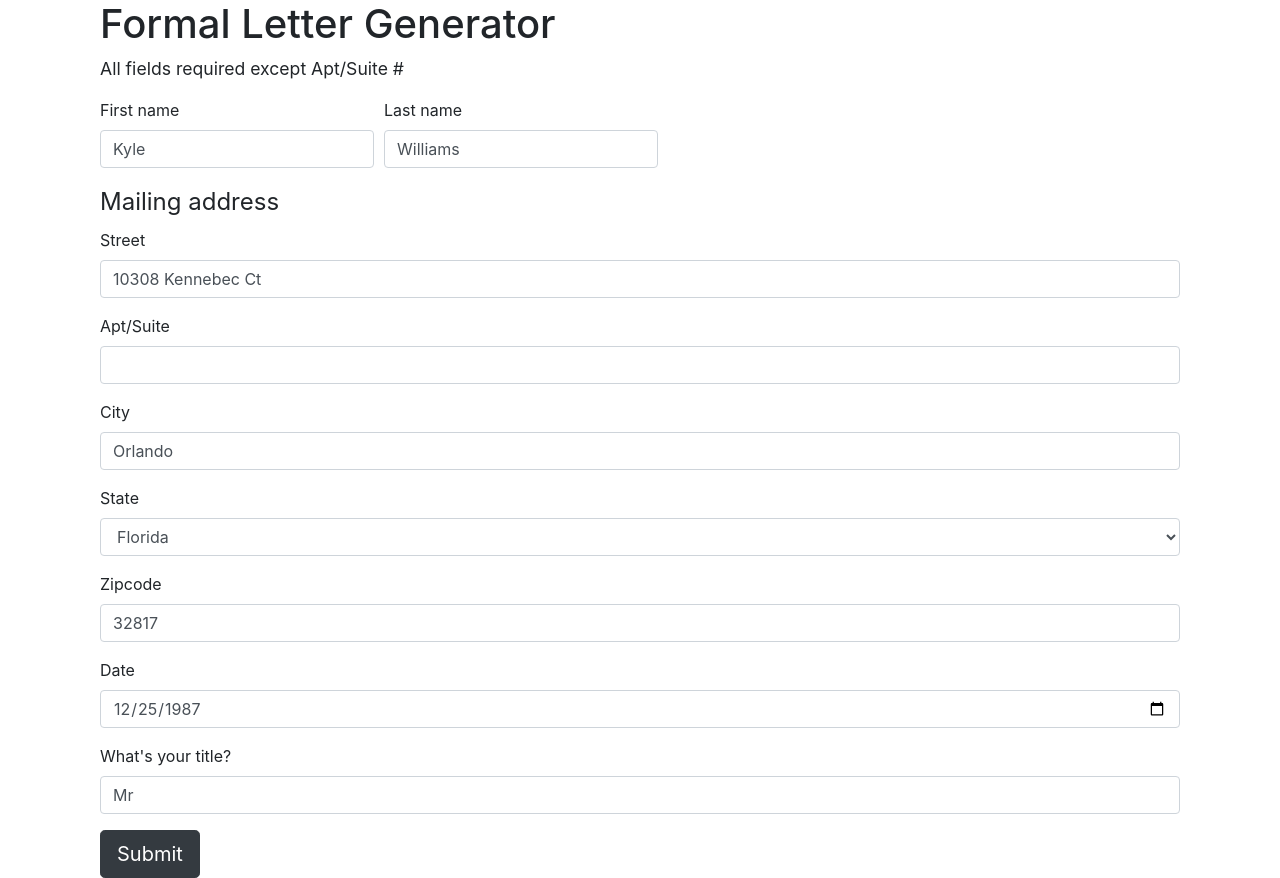
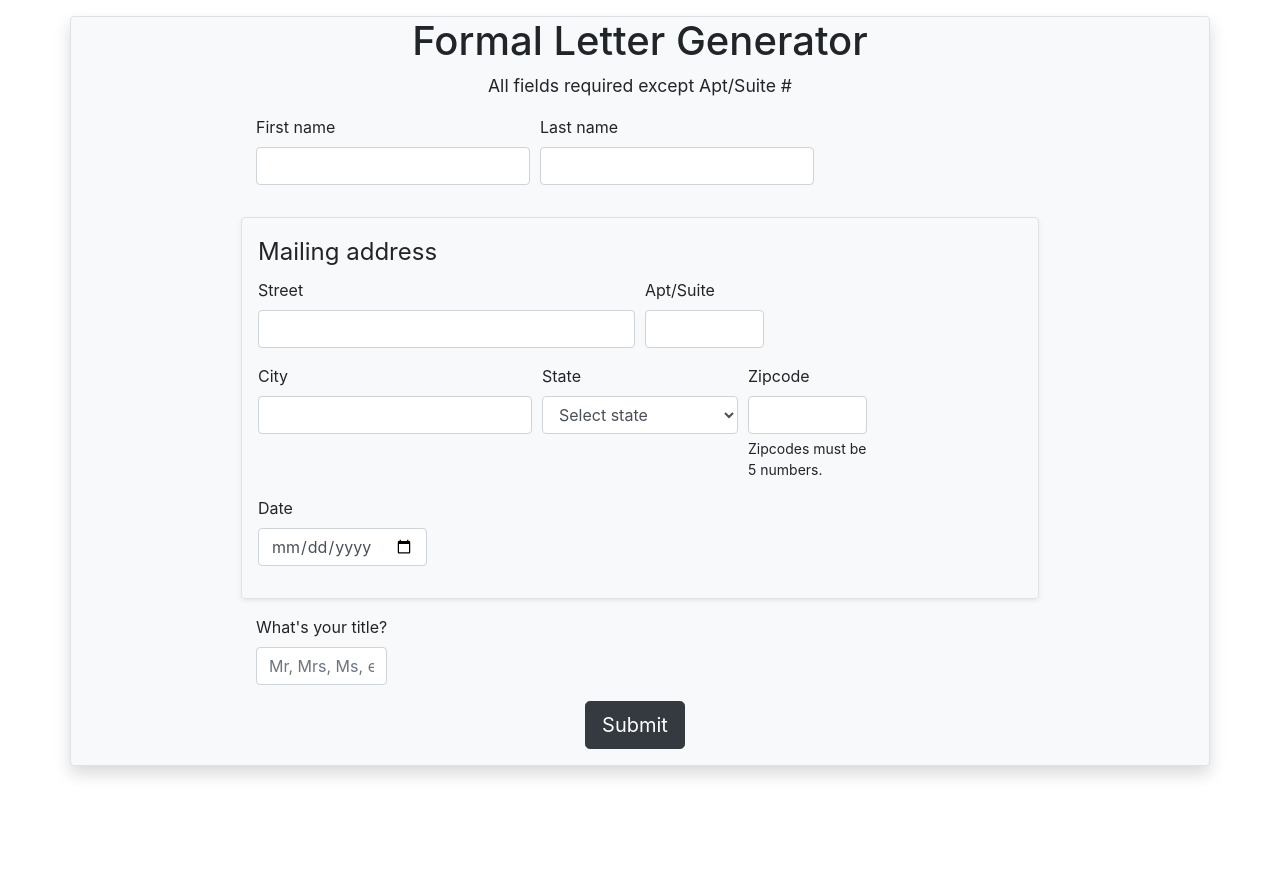
Before and after one commit to kylewcode/react-html-letter-v2, a React (Create React App) app in the folder client/: page / in a window 1280 px wide. After the commit the page ends 800 px from the top, so only its background shows below. Built offline with nearby package versions, Linux system fonts and the light colour scheme.

Commit message:
react-boostrap styling, stylesheet deletion, custom UI alerts

```diff
--- a/client/src/App.js
+++ b/client/src/App.js
@@ -3,20 +3,16 @@ import React, { Fragment, useState } from "react";
 import { stateList } from "./utils/stateList";
 import Modal from "./Modal";
 import Display from "./Display";
-// import Spinner from "./Spinner";
-// import "./App.css";
 
 // Bootstrap
 import Container from "react-bootstrap/Container";
 import Row from "react-bootstrap/Row";
 import Col from "react-bootstrap/Col";
 import Form from "react-bootstrap/Form";
-// import FormGroup from "react-bootstrap/FormGroup";
-// import FormLabel from "react-bootstrap/FormLabel";
-// import FormControl from "react-bootstrap/FormControl";
 import Button from "react-bootstrap/Button";
 import ModalContainer from "react-bootstrap/Modal";
 import Spinner from "react-bootstrap/Spinner";
+import Alert from "react-bootstrap/Alert";
 
 // The purpose of this component is to maintain the global state and determine the rendering of all other components.
 function App() {
@@ -30,20 +26,22 @@ function App() {
   }
 
   const initState = {
-    firstName: "Kyle",
-    lastName: "Williams",
-    street: "10308 Kennebec Ct",
+    firstName: "",
+    lastName: "",
+    street: "",
     aptSuite: "",
-    city: "Orlando",
-    stateName: "Florida",
-    zipcode: "32817",
-    date: "1987-12-25",
-    title: "Mr",
+    city: "",
+    stateName: "",
+    zipcode: "",
+    date: "",
+    title: "",
     status: "fillingOutForm",
   };
 
   const [state, setState] = useState(() => initState);
   const [responseData, setResponseData] = useState(() => null);
+  const [showInvalidError, setShowInvalidError] = useState(false);
+  const [showSystemError, setShowSystemError] = useState(false);
 
   function setStateByObject(object) {
     setState({ ...state, ...object });
@@ -75,7 +73,7 @@ function App() {
     const inputs = e.target.elements;
     const newState = trimTextInputs(inputs);
 
-    // Modal needs to be displayed after form is submitted. After the modal appears the user should be able to close out the modal and return to the form if the data is invalid.
+    // Modal needs to be displayed after form is submitted.
     if (dataValidated) newState.status = "formSubmitted";
     setStateByObject(newState);
   }
@@ -107,7 +105,6 @@ function App() {
       // What backound route would I be posting to with Heroku?
       const res = await axios.post("http://localhost:5000", body, config);
 
-      // Validate data
       const isValidated = validateData(res.data);
 
       // Because of how the data from the request is scoped here and invoked in handleSubmit, React state is the only option I can think of that can pass the data to the Modal component in the App render.
@@ -125,185 +122,41 @@ function App() {
 
   function validateData(data) {
     if (Array.isArray(data) && data.length === 0) {
-      window.alert(
-        "You entered an invalid address. Please enter your address and submit the form again."
-      );
+      // If SmartyStreets gets an invalid address it sends back an empty array. This triggers an error to notify the user.
+      setShowInvalidError(true);
       return false;
     }
 
     if (!Array.isArray(data)) {
-      window.alert(
-        "There has been a system error. Please try again at a later time."
-      );
+      // This error is just in case the API sends data that's completely wrong and notifies user.
+      setShowSystemError(true);
       return false;
     }
     return true;
   }
 
-  // const formElement = (
-  //   <div className="user-inputs">
-  //     <h1>Formal Letter Generator</h1>
-  //     <p className="required-field">All fields required except Apt/Suite #</p>
-  //     <form onSubmit={(e) => handleSubmit(e)}>
-  //       <ul>
-  //         <li className="bg-bright">
-  //           <label htmlFor="user-first-name">First name</label>
-  //           <input
-  //             type="text"
-  //             name="firstName"
-  //             id="user-first-name"
-  //             value={state.firstName}
-  //             required
-  //             onChange={(e) => {
-  //               const key = e.target.name;
-  //               const value = e.target.value;
-  //               setStateByKeyValue(key, value);
-  //             }}
-  //           />
-  //         </li>
-  //         <li className="bg-bright">
-  //           <label htmlFor="user-last-name">Last name</label>
-  //           <input
-  //             type="text"
-  //             name="lastName"
-  //             id="user-last-name"
-  //             value={state.lastName}
-  //             required
-  //             onChange={(e) => {
-  //               const key = e.target.name;
-  //               const value = e.target.value;
-  //               setStateByKeyValue(key, value);
-  //             }}
-  //           />
-  //         </li>
-  //         <li className="bg-light">
-  //
-  //             <legend>Mailing address</legend>
-  //             <div>
-  //               <label htmlFor="user-street">Street</label>
-  //               <input
-  //                 type="text"
-  //                 name="street"
-  //                 id="user-street"
-  //                 value={state.street}
-  //                 required
-  //                 onChange={(e) => {
-  //                   const key = e.target.name;
-  //                   const value = e.target.value;
-  //                   setStateByKeyValue(key, value);
-  //                 }}
-  //               />
-  //             </div>
-  //             <div>
-  //               <label htmlFor="user-apt-suite">Apt/Suite</label>
-  //               <input
-  //                 type="text"
-  //                 name="aptSuite"
-  //                 id="user-apt-suite"
-  //                 value={state.aptSuite}
-  //                 onChange={(e) => {
-  //                   const key = e.target.name;
-  //                   const value = e.target.value;
-  //                   setStateByKeyValue(key, value);
-  //                 }}
-  //               />
-  //             </div>
-  //             <div>
-  //               <label htmlFor="user-city">City</label>
-  //               <input
-  //                 type="text"
-  //                 name="city"
-  //                 id="user-city"
-  //                 value={state.city}
-  //                 required
-  //                 onChange={(e) => {
-  //                   const key = e.target.name;
-  //                   const value = e.target.value;
-  //                   setStateByKeyValue(key, value);
-  //                 }}
-  //               />
-  //             </div>
-  //             <div>
-  //               <label htmlFor="state-select">State</label>
-  //               <select
-  //                 name="stateName"
-  //                 id="state-select"
-  //                 required
-  //                 onChange={(e) => {
-  //                   const key = e.currentTarget.name;
-  //                   const value = e.currentTarget.value;
-  //                   setStateByKeyValue(key, value);
-  //                 }}
-  //               >
-  //                 <option>Select state</option>
-  //                 {statesJSX}
-  //               </select>
-  //             </div>
-  //             <div>
-  //               <label htmlFor="user-zipcode">Zipcode</label>
-  //               <input
-  //                 type="text"
-  //                 name="zipcode"
-  //                 id="user-zipcode"
-  //                 value={state.zipcode}
-  //                 required
-  //                 pattern="\d{5}"
-  //                 onChange={(e) => {
-  //                   const key = e.target.name;
-  //                   const value = e.target.value;
-  //                   setStateByKeyValue(key, value);
-  //                 }}
-  //               />
-  //             </div>
-  //           </fieldset>
-  //         </li>
-  //         <li className="bg-bright">
-  //           <label htmlFor="date-input">Date</label>
-  //           <input
-  //             type="date"
-  //             name="date"
-  //             id="date-input"
-  //             value={state.date}
-  //             required
-  //             onChange={(e) => {
-  //               const key = e.target.name;
-  //               const value = e.target.value;
-  //               setStateByKeyValue(key, value);
-  //             }}
-  //           />
-  //         </li>
-  //         <li className="bg-light">
-  //           <label htmlFor="user-title">What's your title?</label>
-  //           <div>
-  //             <input
-  //               type="text"
-  //               name="title"
-  //               id="user-title"
-  //               value={state.title}
-  //               placeholder="Mr, Mrs, Ms, etc..."
-  //               required
-  //               onChange={(e) => {
-  //                 const key = e.target.name;
-  //                 const value = e.target.value;
-  //                 setStateByKeyValue(key, value);
-  //               }}
-  //             />
-  //           </div>
-  //         </li>
-  //         <li>
-  //           <input type="submit" value="Submit" />
-  //         </li>
-  //       </ul>
-  //     </form>
-  //   </div>
-  // );
+  const formElement = (
+    <Fragment>
+      <Row className="justify-content-center">
+        <Col sm="auto">
+          <h1 className="text-center">Formal Letter Generator</h1>
+          <p className="text-center">All fields required except Apt/Suite #</p>
+          {showSystemError ? (
+            <Alert
+              variant="danger"
+              onClose={() => setShowSystemError(false)}
+              dismissible
+            >
+              <p>
+                There has been a system error. Please try again at a later time.
+              </p>
+            </Alert>
+          ) : null}
+        </Col>
+      </Row>
 
-  const formElement = (
-    <Container>
-      <Row>
-        <Col>
-          <h1>Formal Letter Generator</h1>
-          <p>All fields required except Apt/Suite #</p>
+      <Row className="justify-content-center">
+        <Col sm="auto">
           <Form onSubmit={(e) => handleSubmit(e)}>
             <Form.Row>
               <Col sm="auto">
@@ -342,9 +195,23 @@ function App() {
               </Col>
             </Form.Row>
 
+            <Row className="p-3 border border-1 my-3 shadow-sm rounded">
               <fieldset>
                 <legend>Mailing address</legend>
-              <Form.Group>
+                {showInvalidError ? (
+                  <Alert
+                    variant="danger"
+                    onClose={() => setShowInvalidError(false)}
+                    dismissible
+                  >
+                    <p>
+                      You entered an invalid address. Please enter your address
+                      and submit the form again.
+                    </p>
+                  </Alert>
+                ) : null}
+                <Form.Row>
+                  <Form.Group as={Col} sm="6">
                     <Form.Label htmlFor="user-street">Street</Form.Label>
                     <Form.Control
                       type="text"
@@ -360,7 +227,7 @@ function App() {
                     />
                   </Form.Group>
 
-              <Form.Group>
+                  <Form.Group as={Col} sm="2">
                     <Form.Label htmlFor="user-apt-suite">Apt/Suite</Form.Label>
                     <Form.Control
                       type="text"
@@ -374,8 +241,10 @@ function App() {
                       }}
                     />
                   </Form.Group>
+                </Form.Row>
 
-              <Form.Group>
+                <Form.Row>
+                  <Form.Group as={Col} sm="auto">
                     <Form.Label htmlFor="user-city">City</Form.Label>
                     <Form.Control
                       type="text"
@@ -391,7 +260,7 @@ function App() {
                     />
                   </Form.Group>
 
-              <Form.Group>
+                  <Form.Group as={Col} sm="auto">
                     <Form.Label htmlFor="state-select">State</Form.Label>
                     <Form.Control
                       as="select"
@@ -410,7 +279,7 @@ function App() {
                     </Form.Control>
                   </Form.Group>
 
-              <Form.Group>
+                  <Form.Group as={Col} sm="2">
                     <Form.Label htmlFor="user-zipcode">Zipcode</Form.Label>
                     <Form.Control
                       type="text"
@@ -425,9 +294,12 @@ function App() {
                         setStateByKeyValue(key, value);
                       }}
                     />
+                    <Form.Text>Zipcodes must be 5 numbers.</Form.Text>
                   </Form.Group>
+                </Form.Row>
 
-              <Form.Group>
+                <Form.Row>
+                  <Form.Group as={Col} sm="auto">
                     <Form.Label htmlFor="date-input">Date</Form.Label>
                     <Form.Control
                       type="date"
@@ -442,11 +314,15 @@ function App() {
                       }}
                     />
                   </Form.Group>
+                </Form.Row>
               </fieldset>
+            </Row>
 
-            <Form.Group>
+            <Form.Row>
+              <Form.Group as={Col} sm="auto">
                 <Form.Label htmlFor="user-title">What's your title?</Form.Label>
                 <Form.Control
+                  htmlSize="1"
                   type="text"
                   name="title"
                   id="user-title"
@@ -460,47 +336,25 @@ function App() {
                   }}
                 />
               </Form.Group>
-            <div>
+            </Form.Row>
+
+            <Form.Row
+              as={Col}
+              sm="auto"
+              className="justify-content-center mb-3"
+            >
               <Button variant="dark" type="submit" size="lg">
                 Submit
               </Button>
-            </div>
+            </Form.Row>
           </Form>
         </Col>
       </Row>
-    </Container>
+    </Fragment>
   );
 
   return (
-    // <div>
-    //   {state.status === "fillingOutForm" ? formElement : null}
-    //   {state.status === "validatingData" ? (
-    //     <Fragment>
-    //       <div className="modal">
-    //         <div className="modal-content">
-    //           <Spinner>Confirming address...</Spinner>
-    //         </div>
-    //       </div>
-    //       {formElement}
-    //     </Fragment>
-    //   ) : null}
-    //   {state.status === "formSubmitted" ? (
-    //     <Fragment>
-    //       <Modal
-    //         addressData={responseData}
-    //         callParentState={(data) => setStateByObject(data)}
-    //       />
-    //       {formElement}
-    //     </Fragment>
-    //   ) : null}
-    //   {state.status === "formConfirmed" ? (
-    //     <Display
-    //       formData={state}
-    //       callParentState={(key, value) => setStateByKeyValue(key, value)}
-    //     />
-    //   ) : null}
-    // </div>
-    <Container>
+    <Container className="my-md-3 border bg-light shadow rounded">
       {state.status === "fillingOutForm" ? formElement : null}
       {state.status === "validatingData" ? (
         <Fragment>
--- a/client/src/Modal.js
+++ b/client/src/Modal.js
@@ -1,10 +1,8 @@
 import React, { Fragment } from "react";
-import Spinner from "./Spinner";
-// import "./Modal.css";
 
-// import ModalContainer from "react-bootstrap/Modal";
 import Form from "react-bootstrap/Form";
-import Button from 'react-bootstrap/Button';
+import Button from "react-bootstrap/Button";
+import ListGroup from "react-bootstrap/ListGroup";
 
 // @purpose To allow the user to validate the address based off a list of choices and send the correct address back to App.
 // @data SmartyStreets list of addresses
@@ -14,7 +12,8 @@ function Modal({ addressData, callParentState }) {
       const fullAddress = `${address.deliveryLine1}, ${address.lastLine}`;
       const { cityName, state, zipCode } = address.components;
       return (
-        <Form.Group key={index}>
+        <ListGroup key={index}>
+          <ListGroup.Item>
             <Form.Check
               type="radio"
               name="address-validate"
@@ -26,82 +25,12 @@ function Modal({ addressData, callParentState }) {
               data-state={state}
               data-zipcode={zipCode}
             />
-        </Form.Group>
+          </ListGroup.Item>
+        </ListGroup>
       );
     });
 
   return (
-    // <Fragment>
-    //   <div className="modal">
-    //     <div className="modal-content">
-    //       {addressData === null ? (
-    //         <Spinner />
-    //       ) : (
-    //         <Fragment>
-    //           <p>
-    //             These are the addresses in our records that match what you have
-    //             entered. Note that apartment or suite numbers are disregarded.
-    //             Please select one of the following:
-    //           </p>
-    //           <form
-    //             onSubmit={(e) => {
-    //               e.preventDefault();
-
-    //               const inputs = e.target;
-    //               for (let i = 0; i < inputs.length; i++) {
-    //                 const element = inputs[i];
-    //                 if (
-    //                   element.checked &&
-    //                   element.computedRole === "radio" &&
-    //                   element.value !== "none"
-    //                 ) {
-    //                   const { street, city, state, zipcode } = element.dataset;
-    //                   const data = {
-    //                     street: street,
-    //                     city: city,
-    //                     stateName: state,
-    //                     zipcode: zipcode,
-    //                     status: "formConfirmed",
-    //                   };
-    //                   callParentState(data);
-    //                 }
-    //                 if (
-    //                   element.checked &&
-    //                   element.computedRole === "radio" &&
-    //                   element.value === "none"
-    //                 ) {
-    //                   // User needs to return to the form if they don't see their address.
-    //                   const data = {
-    //                     status: "fillingOutForm",
-    //                   };
-    //                   window.alert(
-    //                     "Returning to form. Please reenter your address."
-    //                   );
-    //                   callParentState(data);
-    //                 }
-    //               }
-    //             }}
-    //           >
-    //             {addressData === null ? null : displayAddresses(addressData)}
-    //             <div>
-    //               <input
-    //                 type="radio"
-    //                 name="address-validate"
-    //                 id="validate-none"
-    //                 value="none"
-    //               />
-    //               <label htmlFor="validate-none">
-    //                 I do not see my address here.
-    //               </label>
-    //             </div>
-    //             <button type="submit">Submit</button>
-    //           </form>
-    //         </Fragment>
-    //       )}
-    //     </div>
-    //   </div>
-    // </Fragment>
-
     <Fragment>
       <p>
         These are the addresses in our records that match what you have entered.
@@ -146,7 +75,8 @@ function Modal({ addressData, callParentState }) {
         }}
       >
         {addressData === null ? null : displayAddresses(addressData)}
-        <Form.Group>
+        <ListGroup>
+          <ListGroup.Item>
             <Form.Check
               type="radio"
               name="address-validate"
@@ -154,8 +84,13 @@ function Modal({ addressData, callParentState }) {
               value="none"
               label="I do not see my address here."
             />
-        </Form.Group>
-        <Button variant="primary" type="submit">Submit</Button>
+          </ListGroup.Item>
+        </ListGroup>
+        <div className="text-center">
+          <Button variant="primary" type="submit" className="mt-3">
+            Submit
+          </Button>
+        </div>
       </Form>
     </Fragment>
   );
```
Also changed, not shown: client/src/App.css (deleted, +0 -118 lines), client/src/Display.css (+0 -14 lines), client/src/Modal.css (deleted, +0 -21 lines), 1 other file (tests, documents, lock files or other folders). Lines whose indentation alone changed are shown as unchanged.
